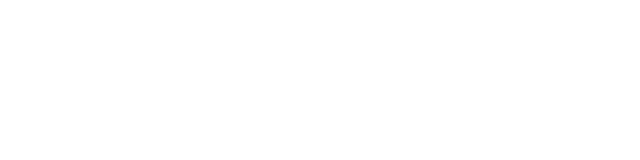
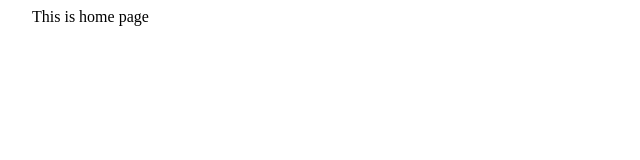
Before and after one commit to SangmeanHong/fitd-tech-client, a React (Create React App) app: page / in a window 1280 px wide. Shown: the top 160 px of the page, without its empty margins (0-640 px from the left). Built offline with nearby package versions, Linux system fonts and the light colour scheme.

Commit message:
added home page

```diff
--- /dev/null
+++ b/src/pages/Home/Home.index.js
@@ -0,0 +1,9 @@
+import React from 'react'
+
+export const Home = () => {
+    return (
+        <div>
+            This is home page
+        </div>
+    )
+}
--- a/src/routes/route.index.js
+++ b/src/routes/route.index.js
@@ -4,12 +4,14 @@
 import Auth from '../pages/Auth/auth.index';
 import ForgotPwd from '../pages/ForgotPwd/ForgotPwd.index';
 import ResetPwd from '../pages/ResetPwd/ResetPwd.index';
+import { Home } from '../pages/Home/Home.index';
 
 const RootRoute = () => {
     return (
         <BrowserRouter>
             <Container>
                 <Switch>
+                    <Route path="/" component={Home} />
                     <Route path='/auth' exact component={Auth} />
                     <Route path='/resetpw/:token/:email' exact component={ResetPwd} />
                     <Route path='/forgotPwd' exact component={ForgotPwd} />
```
Lines whose indentation alone changed are shown as unchanged.
